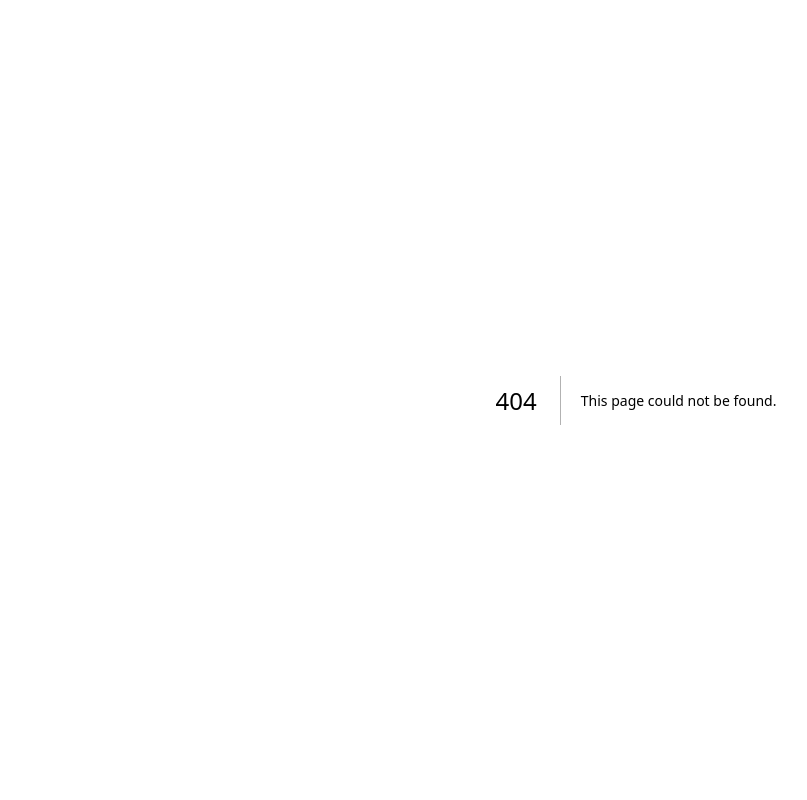
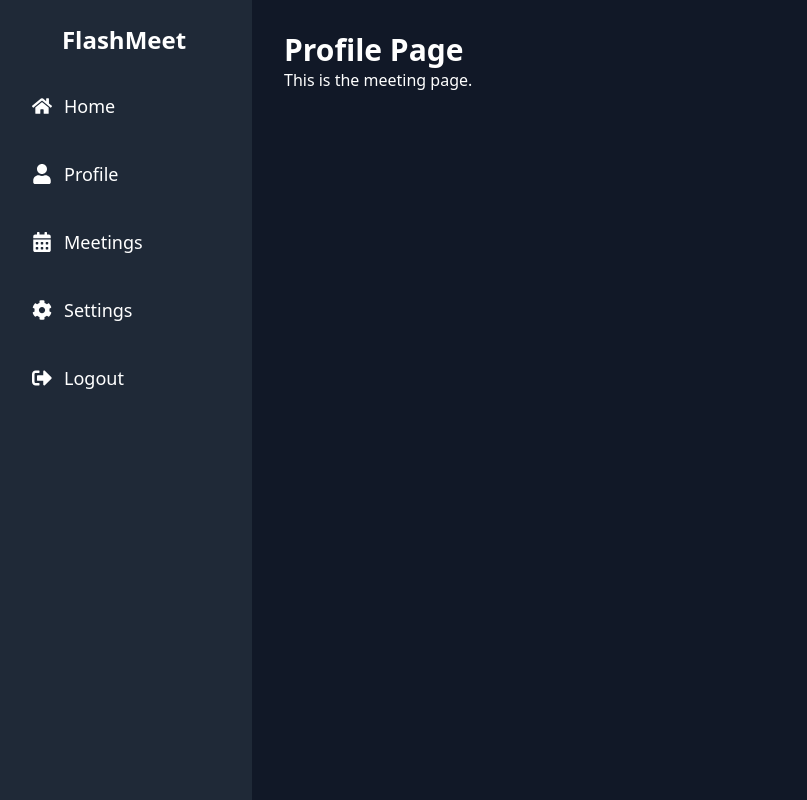
Before and after one commit to Satyam216/Flash-Meet, a Next.js app: page /dashboard/meetings in a window 1280 px wide. Before the commit this address had no page. Shown: the whole page, without its empty margins (4-811 px from the left). Built offline with nearby package versions, Linux system fonts and the light colour scheme.

Commit message:
Sidebar Fixes

```diff
--- a/src/app/components/sidebar.js
+++ b/src/app/components/sidebar.js
@@ -25,28 +25,28 @@ export default function Sidebar() {
         <SidebarItem
           icon={<FaHome />}
           label="Home"
-          onClick={() => router.push("/")} // Navigate to the home page
+          onClick={() => router.push("/dashboard")} // Navigate to the home page
         />
 
         {/* Profile Link */}
         <SidebarItem
           icon={<FaUser />}
           label="Profile"
-          onClick={() => router.push("/profile")} // Navigate to the profile page
+          onClick={() => router.push("/dashboard/profile")} // Navigate to the profile page
         />
 
         {/* Meetings Link */}
         <SidebarItem
           icon={<FaCalendarAlt />}
           label="Meetings"
-          onClick={() => router.push("/meetings")} // Navigate to the meetings page
+          onClick={() => router.push("/dashboard/meetings")} // Navigate to the meetings page
         />
 
         {/* Settings Link */}
         <SidebarItem
           icon={<FaCog />}
           label="Settings"
-          onClick={() => router.push("/settings")} // Navigate to the settings page
+          onClick={() => router.push("/dashboard/settings")} // Navigate to the settings page
         />
 
         {/* Logout Button */}
--- /dev/null
+++ b/src/app/dashboard/meetings/page.js
@@ -0,0 +1,8 @@
+export default function meetings() {
+    return (
+      <div>
+        <h1 className="text-3xl font-bold">Profile Page</h1>
+        <p>This is the meeting page.</p>
+      </div>
+    );
+  }
--- /dev/null
+++ b/src/app/dashboard/profile/page.js
@@ -0,0 +1,8 @@
+export default function profile() {
+    return (
+      <div>
+        <h1 className="text-3xl font-bold">Profile Page</h1>
+        <p>This is the profile page.</p>
+      </div>
+    );
+  }
--- /dev/null
+++ b/src/app/dashboard/settings/page.js
@@ -0,0 +1,8 @@
+export default function setting() {
+    return (
+      <div>
+        <h1 className="text-3xl font-bold">Profile Page</h1>
+        <p>This is the setting page.</p>
+      </div>
+    );
+  }
```
Also changed, not shown: src/app/meetings/page.js (deleted), src/app/profile/page.js (deleted), src/app/settings/page.js (deleted), src/styles/login.css (renamed from styles/login.css).
